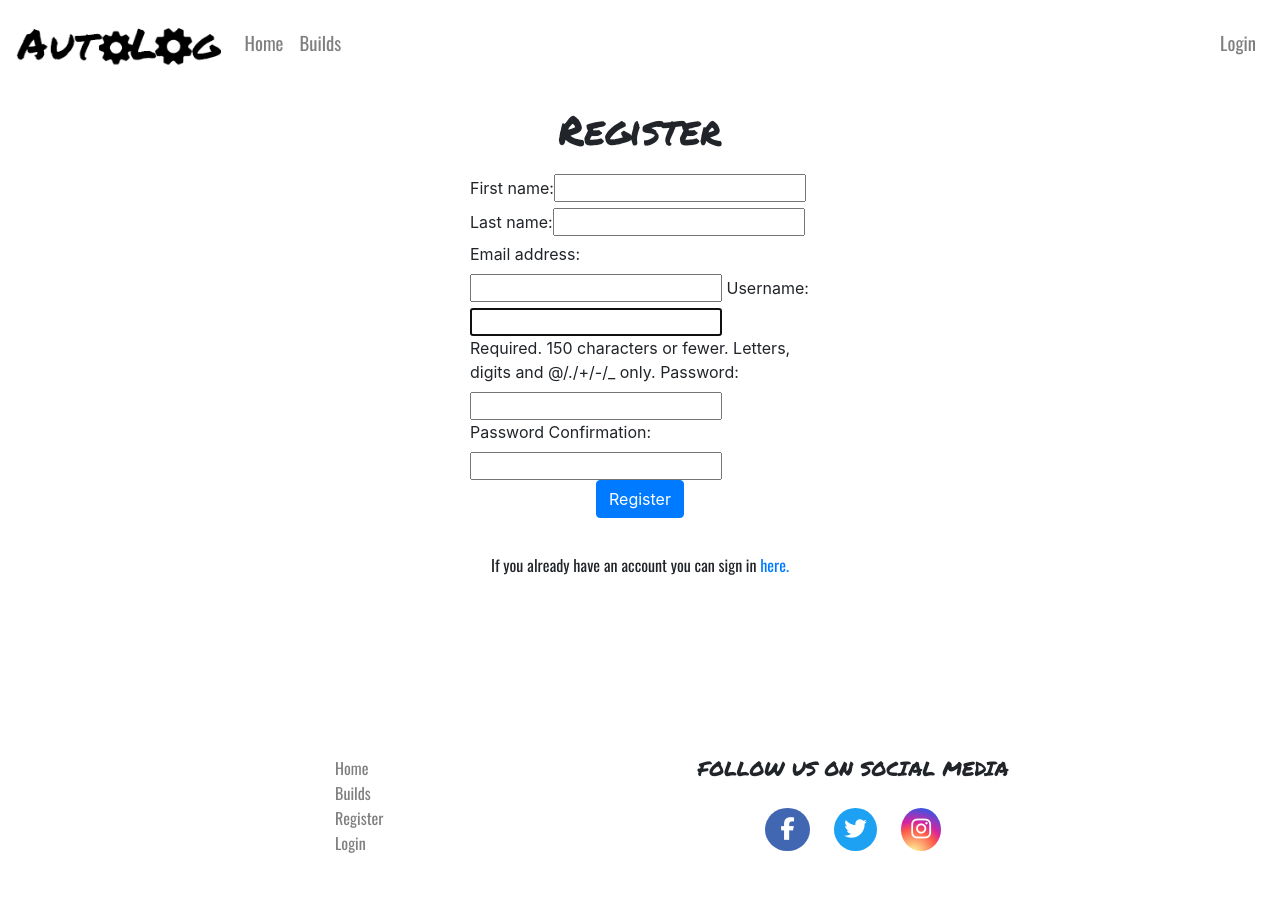
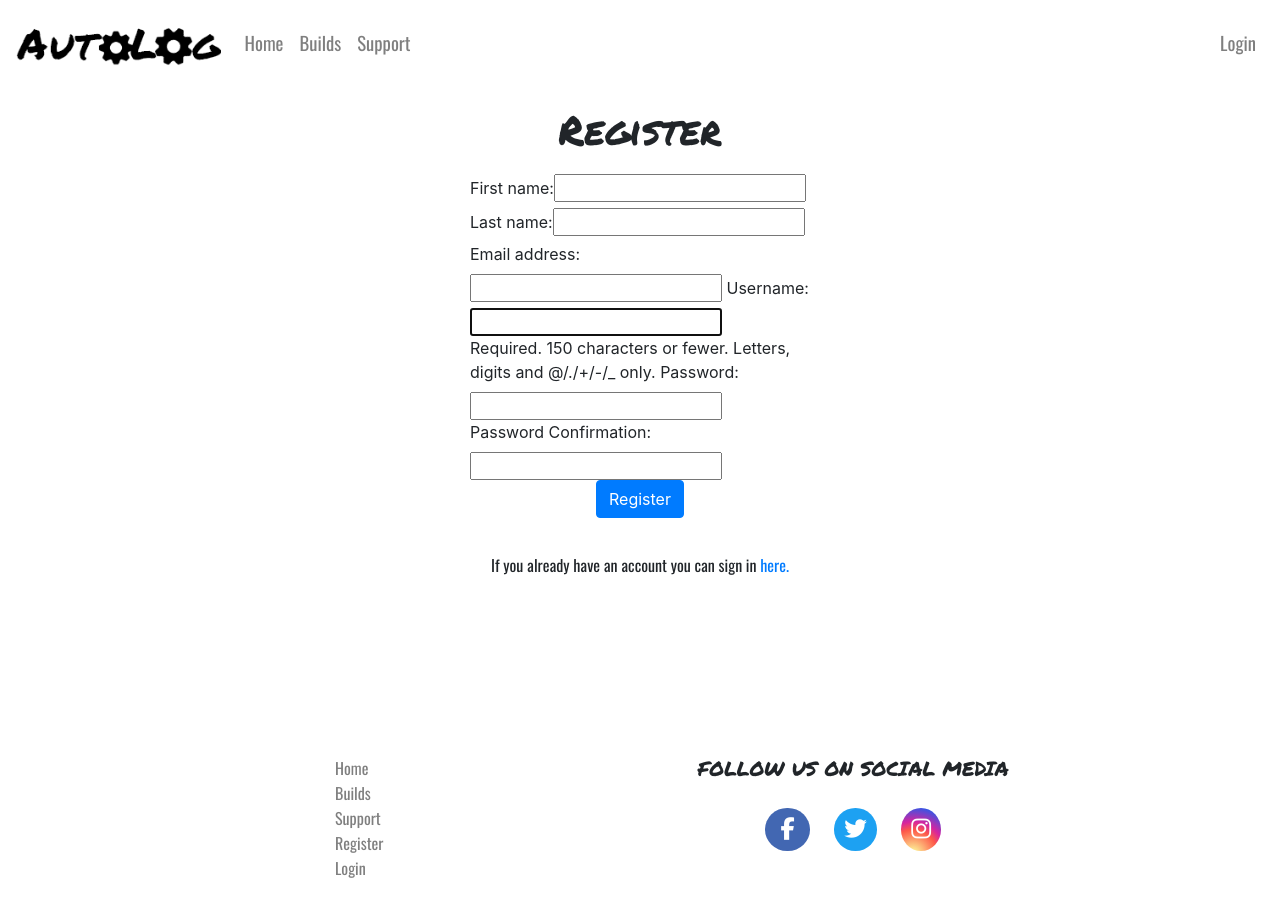
Before and after one commit to msped/autoskunkworks, a Django app: page /u/register/ in a window 1280 px wide. Before the commit the page ends 853 px from the top, so only its background shows below. Run offline with Django 3.2, Linux system fonts and the light colour scheme; parts of the project's set-up code (start-up, migrations or seed data) failed here and were passed over; some libraries are stand-ins or nearby versions.

Commit message:
added support links to base template

```diff
--- a/templates/base.html
+++ b/templates/base.html
@@ -31,6 +31,9 @@
                     </li>
                     <li class="nav-item">
                         <a class="nav-link {% if request.resolver_match.url_name == 'builds' %}active{% endif %}" href="{% url 'builds' %}">Builds</a>
+                    </li>
+                    <li class="nav-item">
+                        <a class="nav-link {% if request.resolver_match.url_name == 'support' %}active{% endif %}" href="{% url 'support' %}">Support</a>
                     </li>
                 </ul>
                 <div class="navbar-collapse justify-content-end" id="navbarCollapse">
@@ -106,6 +109,9 @@
                             <li>
                                 <a class="footer-text" href="{% url 'builds' %}">Builds</a>
                             </li>
+                            <li>
+                                <a class="footer-text" href="{% url 'support' %}">Support</a>
+                            </li>
                             {% if user.is_authenticated %}
                             <li>
                                 <a class="footer-text" href="{% url 'users_builds' request.user.username %}">My Builds</a>
```
